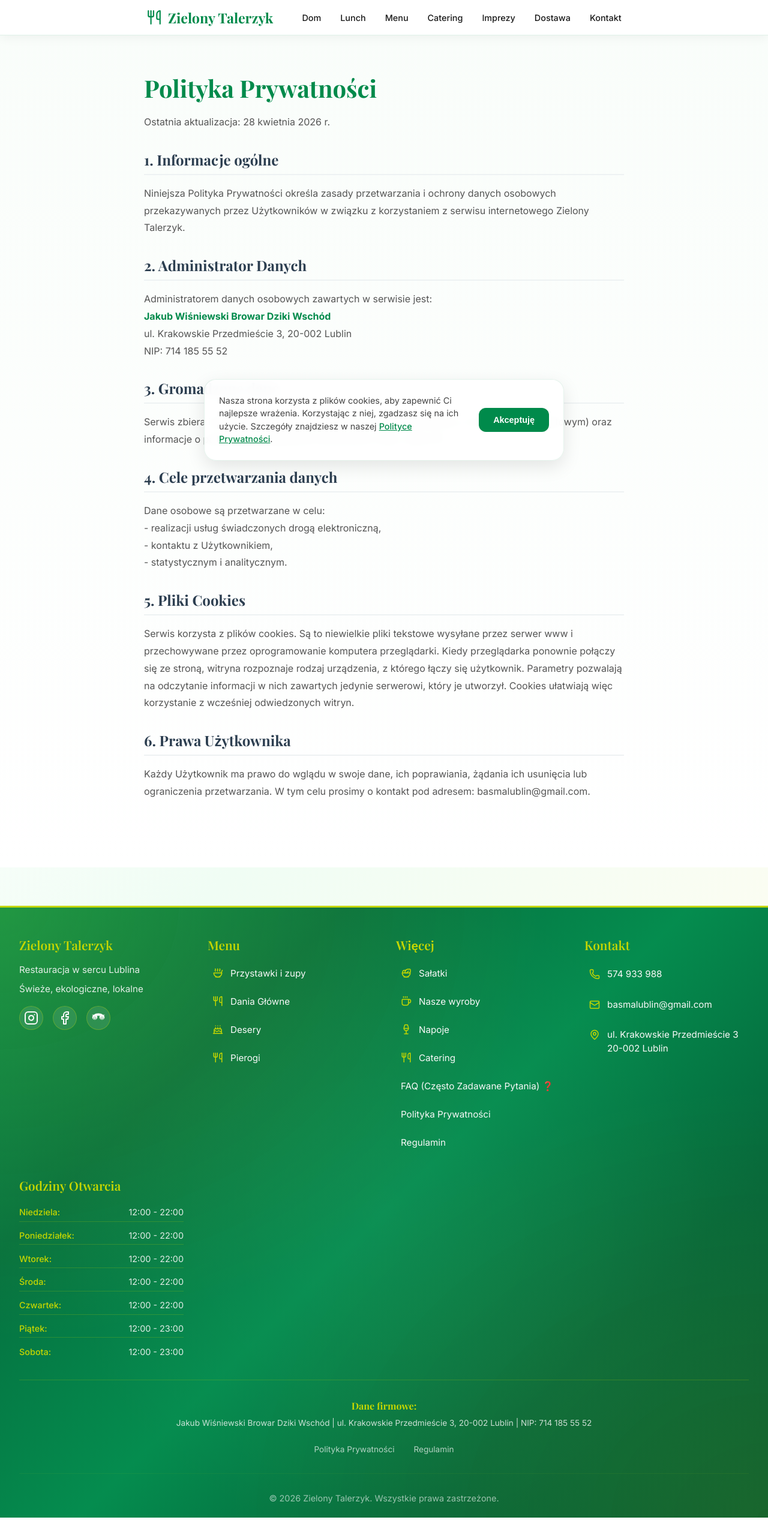
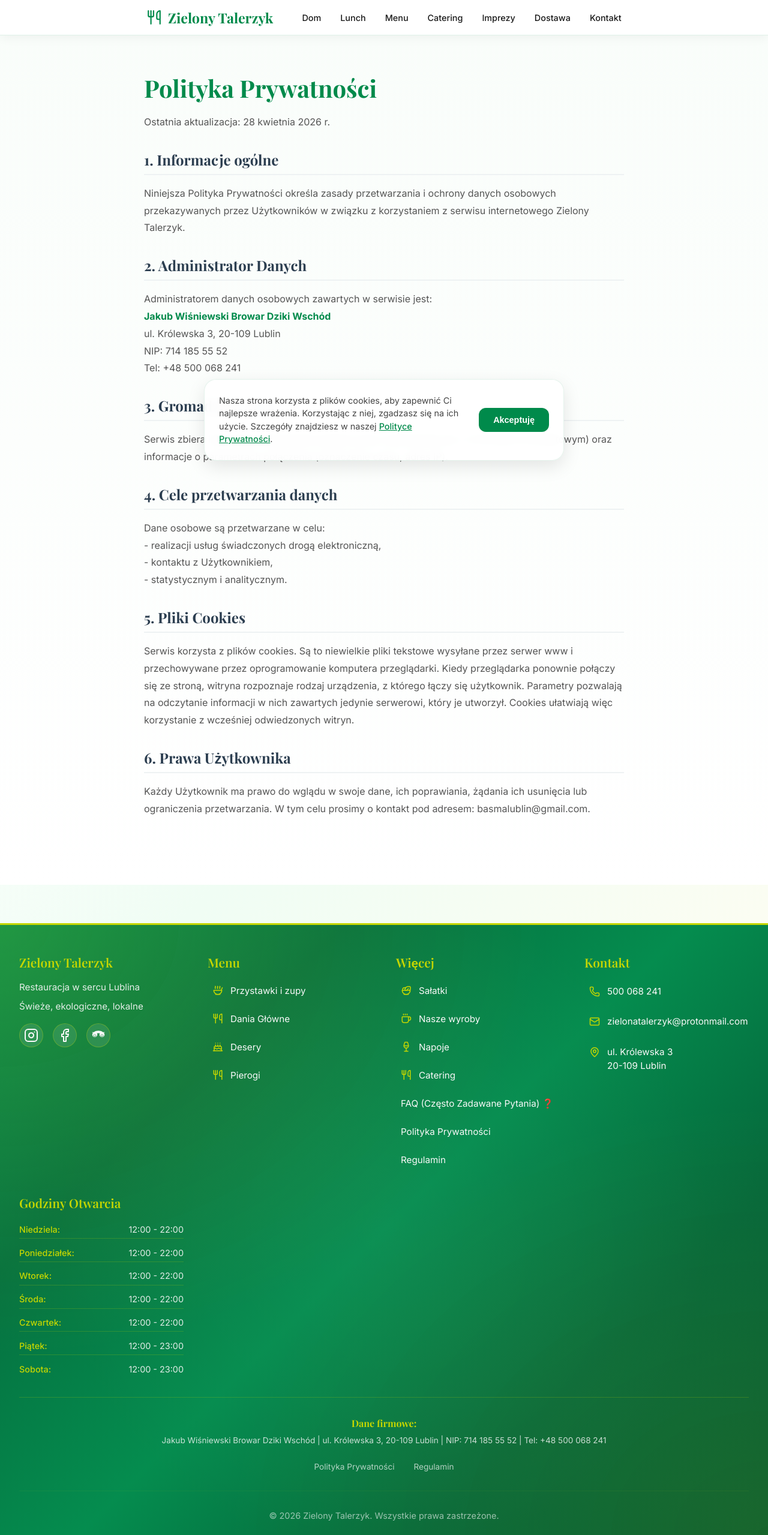
Before and after one commit to johnbosco6/zeln2, a Next.js app: page /polityka-prywatnosci in a window 1280 px wide. Shown: the whole page at 60% size. Before the commit the page ends 2530 px from the top, so only its background shows below. Built offline with nearby package versions, Linux system fonts and the light colour scheme; a web font is replaced by a local one.

Commit message:
fix company info and restaurant address

```diff
--- a/app/components/Footer.tsx
+++ b/app/components/Footer.tsx
@@ -105,17 +105,17 @@ export default function Footer() {
                 <div className={styles.footerSection}>
                     <h3>Kontakt</h3>
                     <div className={styles.contactInfo}>
-                        <a href="tel:+48574933988" className={styles.contactLink}>
+                        <a href="tel:+48500068241" className={styles.contactLink}>
                             <Phone size={18} />
-                            <span>574 933 988</span>
+                            <span>500 068 241</span>
                         </a>
-                        <a href="mailto:basmalublin@gmail.com" className={styles.contactLink}>
+                        <a href="mailto:zielonatalerzyk@protonmail.com" className={styles.contactLink}>
                             <Mail size={18} />
-                            <span>basmalublin@gmail.com</span>
+                            <span>zielonatalerzyk@protonmail.com</span>
                         </a>
                         <div className={styles.contactLink}>
                             <MapPin size={18} />
-                            <span>ul. Krakowskie Przedmieście 3<br />20-002 Lublin</span>
+                            <span>ul. Królewska 3<br />20-109 Lublin</span>
                         </div>
                     </div>
                 </div>
@@ -159,7 +159,7 @@ export default function Footer() {
             <div className={styles.footerLegal}>
                 <div className={styles.companyInfo}>
                     <h4>Dane firmowe:</h4>
-                    <p>Jakub Wiśniewski Browar Dziki Wschód | ul. Krakowskie Przedmieście 3, 20-002 Lublin | NIP: 714 185 55 52</p>
+                    <p>Jakub Wiśniewski Browar Dziki Wschód | ul. Królewska 3, 20-109 Lublin | NIP: 714 185 55 52 | Tel: +48 500 068 241</p>
                 </div>
                 <div className={styles.legalLinks}>
                     <Link href="/polityka-prywatnosci">Polityka Prywatności</Link>
--- a/app/polityka-prywatnosci/page.tsx
+++ b/app/polityka-prywatnosci/page.tsx
@@ -20,8 +20,9 @@ export default function PrivacyPolicy() {
                     <p>
                         Administratorem danych osobowych zawartych w serwisie jest:<br />
                         <strong>Jakub Wiśniewski Browar Dziki Wschód</strong><br />
-                        ul. Krakowskie Przedmieście 3, 20-002 Lublin<br />
-                        NIP: 714 185 55 52
+                        ul. Królewska 3, 20-109 Lublin<br />
+                        NIP: 714 185 55 52<br />
+                        Tel: +48 500 068 241
                     </p>
                 </section>
 
--- a/app/regulamin/page.tsx
+++ b/app/regulamin/page.tsx
@@ -35,10 +35,10 @@ export default function TermsAndConditions() {
                     <p>
                         Właścicielem serwisu jest:<br />
                         <strong>Jakub Wiśniewski Browar Dziki Wschód</strong><br />
-                        ul. Krakowskie Przedmieście 3, 20-002 Lublin<br />
+                        ul. Królewska 3, 20-109 Lublin<br />
                         NIP: 714 185 55 52<br />
-                        Tel: +48 574 933 988<br />
-                        Email: basmalublin@gmail.com
+                        Tel: +48 500 068 241<br />
+                        Email: zielonatalerzyk@protonmail.com
                     </p>
                 </section>
 
```
Also changed, not shown: app/kontakt/page.tsx (+8 -8 lines).
